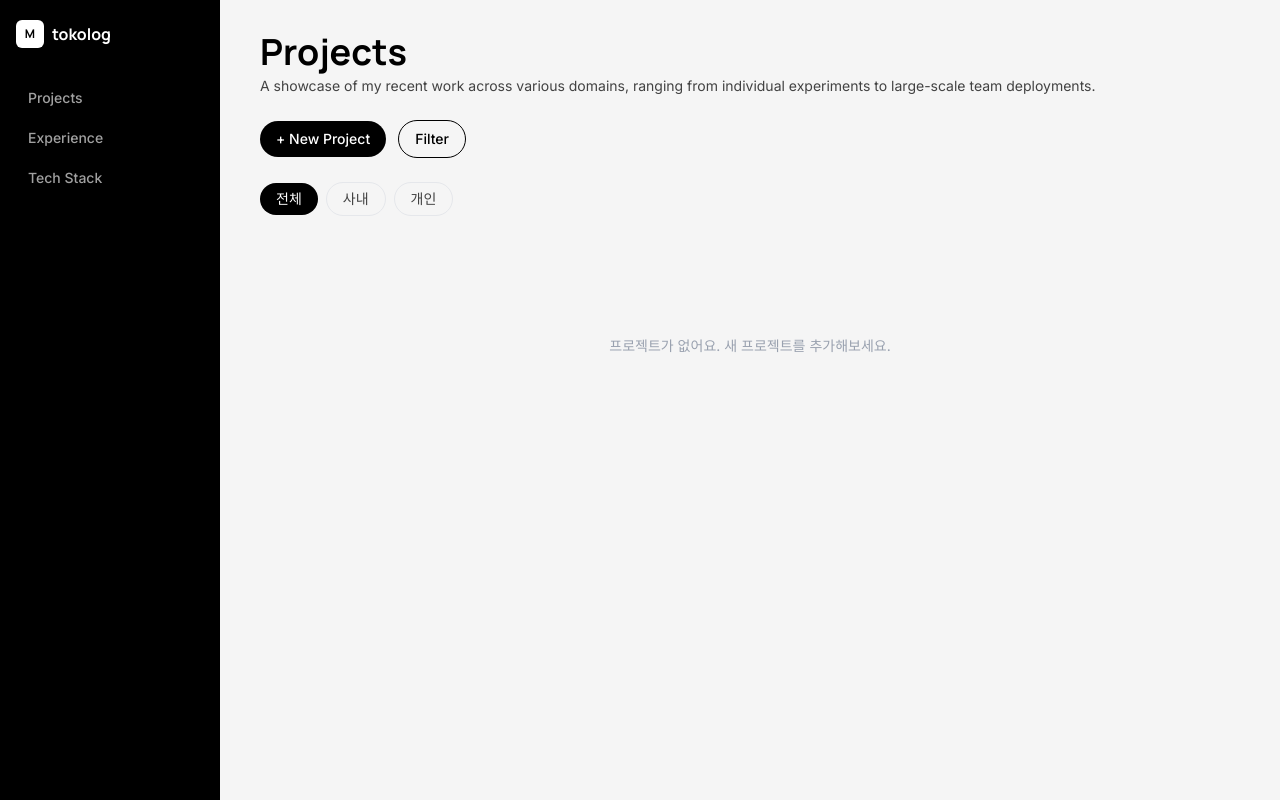
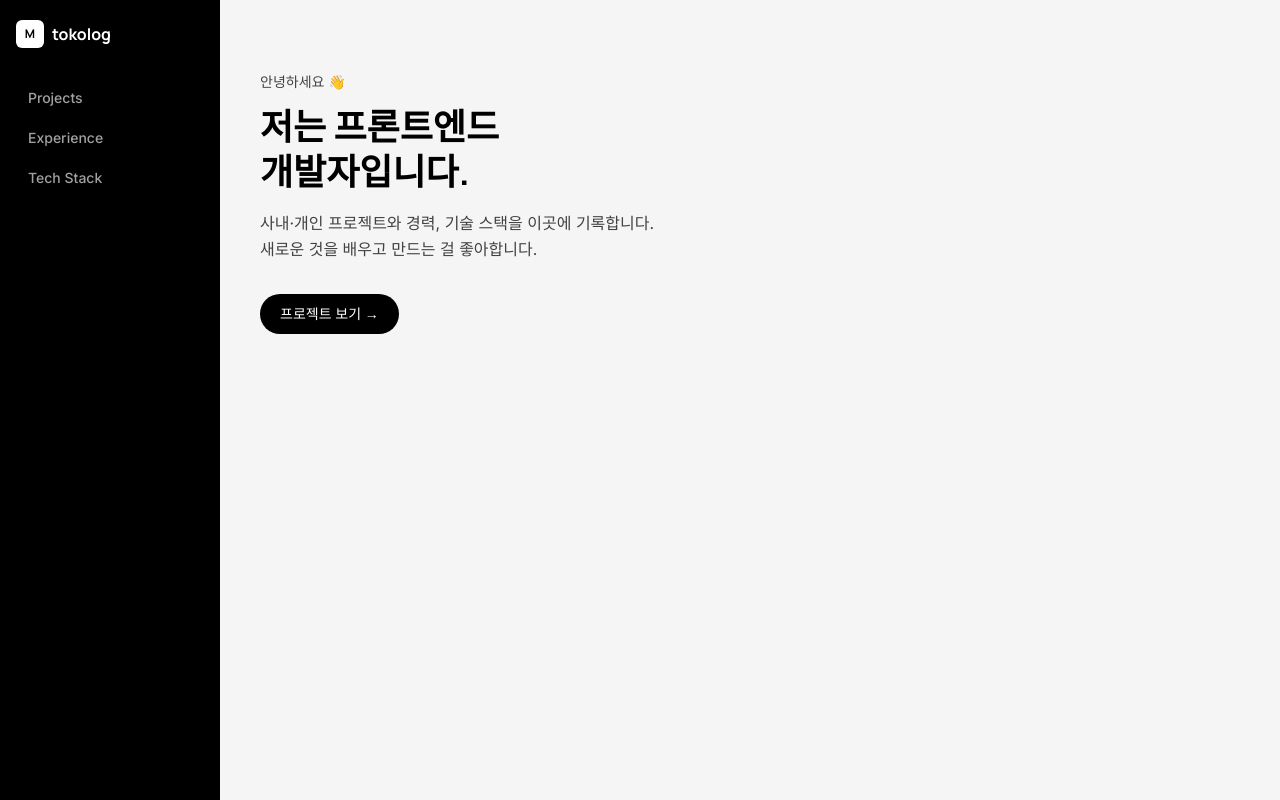
Before and after one commit to aaaz425/tokolog-dev, a React (Vite) app: page / in a window 1280 px wide. Built offline with nearby package versions, Linux system fonts and the light colour scheme.

Commit message:
feat: 랜딩 페이지 추가 및 로고 클릭 홈 이동

```diff
--- a/src/App.tsx
+++ b/src/App.tsx
@@ -1,12 +1,14 @@
 import { BrowserRouter, Routes, Route } from 'react-router-dom';
-import { HomePage } from './pages/HomePage';
+import { LandingPage } from './pages/LandingPage';
+import { ProjectsPage } from './pages/ProjectsPage';
 import { ProjectDetailPage } from './pages/ProjectDetailPage';
 
 export default function App() {
   return (
     <BrowserRouter>
       <Routes>
-        <Route path="/" element={<HomePage />} />
+        <Route path="/" element={<LandingPage />} />
+        <Route path="/projects" element={<ProjectsPage />} />
         <Route path="/projects/:id" element={<ProjectDetailPage />} />
       </Routes>
     </BrowserRouter>
--- a/src/components/Layout.tsx
+++ b/src/components/Layout.tsx
@@ -20,12 +20,15 @@ export function Layout({ children, onAddProject }: LayoutProps) {
     <div className="min-h-screen bg-neutral-100 flex">
       {/* PC 사이드바 */}
       <aside className="hidden lg:flex fixed left-0 top-0 w-[220px] min-h-screen bg-black flex-col px-4 py-5 z-20">
-        <div className="flex items-center gap-2 mb-8">
+        <button
+          onClick={() => navigate('/')}
+          className="flex items-center gap-2 mb-8 cursor-pointer hover:opacity-80 transition-opacity"
+        >
           <div className="w-7 h-7 rounded-md bg-white flex items-center justify-center text-black text-xs font-bold font-heading">
             M
           </div>
           <span className="font-heading text-white text-base font-bold">tokolog</span>
-        </div>
+        </button>
         <nav className="flex flex-col gap-1">
           {NAV_ITEMS.map((item) => {
             const isActive = location.pathname === item.path;
--- /dev/null
+++ b/src/pages/LandingPage.tsx
@@ -0,0 +1,28 @@
+import { useNavigate } from 'react-router-dom';
+import { Layout } from '../components/Layout';
+
+export function LandingPage() {
+  const navigate = useNavigate();
+
+  return (
+    <Layout>
+      <div className="max-w-2xl pt-10">
+        <p className="font-body text-sm text-[#424242] mb-3">안녕하세요 👋</p>
+        <h1 className="font-heading text-4xl font-bold text-black leading-tight mb-4">
+          저는 프론트엔드<br />개발자입니다.
+        </h1>
+        <p className="font-body text-base text-[#424242] leading-relaxed mb-8">
+          사내·개인 프로젝트와 경력, 기술 스택을 이곳에 기록합니다.
+          <br />
+          새로운 것을 배우고 만드는 걸 좋아합니다.
+        </p>
+        <button
+          onClick={() => navigate('/projects')}
+          className="font-body text-sm font-medium bg-black text-white px-5 py-2.5 rounded-full hover:bg-[#424242] transition-colors cursor-pointer"
+        >
+          프로젝트 보기 →
+        </button>
+      </div>
+    </Layout>
+  );
+}
```
